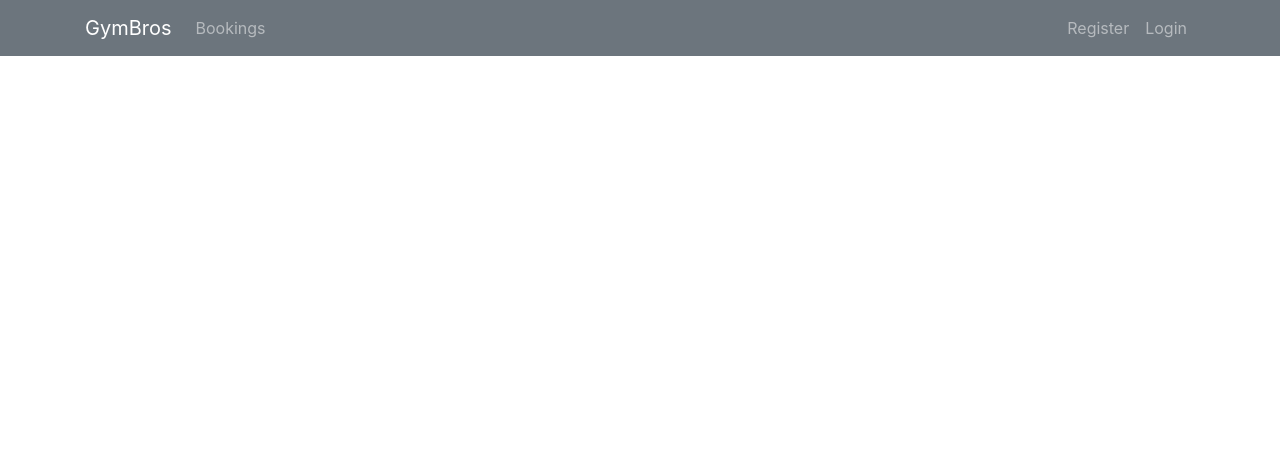
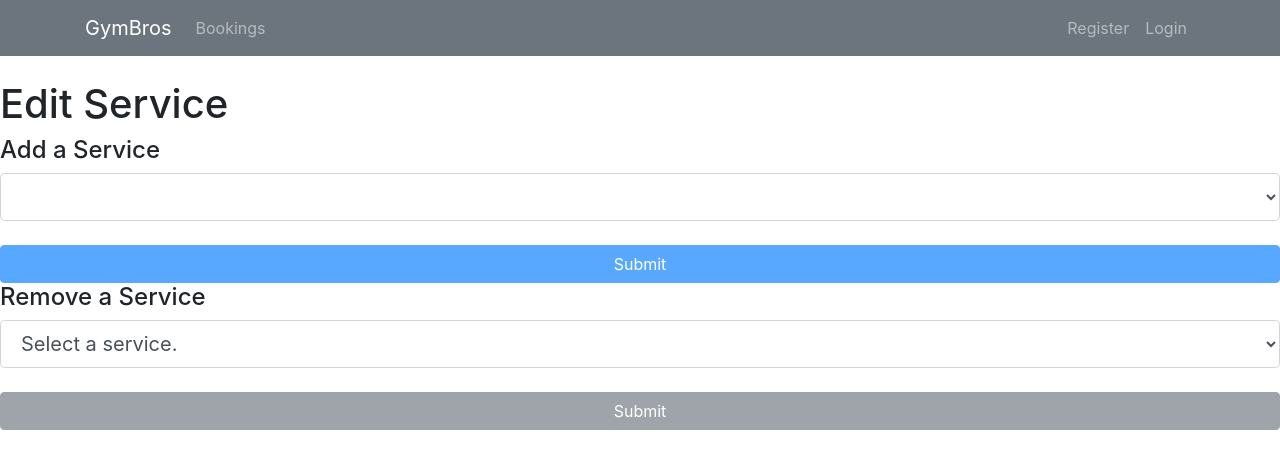
Before and after one commit to RMIT-SEPT/majorproject-9-mon-15-30-4, a React (Create React App) app in the folder FrontEnd/react-front-end/: page /ChangeService in a window 1280 px wide. Shown: the top 468 px of the page. Built offline with nearby package versions, Linux system fonts and the light colour scheme; no server answers.

Commit message:
Edit Service Front end page created, need to link updates to backend and create a way to get employeeId

```diff
--- a/FrontEnd/react-front-end/src/App.js
+++ b/FrontEnd/react-front-end/src/App.js
@@ -9,6 +9,7 @@ import Home from './components/Home';
 import Customer from "./components/Customer/Customer";
 import Register from './components/Register/Register';
 import AddBooking from "./components/Bookings/AddBooking";
+import Service from "./components/Service/Service";
 
 
 function App() {
@@ -25,6 +26,7 @@ function App() {
         <Route exact path="/Bookings" component = { AddBooking } />
         <Route exact path="/login" component = { Login } />
         <Route exact path = "/register" component = {Register}/>
+        <Route exact path = "/ChangeService" component = {Service}/>
         </div>
     </Router>
   );
--- a/FrontEnd/react-front-end/src/components/Layout/Header.js
+++ b/FrontEnd/react-front-end/src/components/Layout/Header.js
@@ -1,6 +1,5 @@
 import React, { Component } from 'react'
 import {Link} from "react-router-dom";
-import LoginService from '../../services/loginService'
 import RegisterButton from '../Register/RegisterButton'
 import BookingsButton from "../Bookings/BookingsButton";
 
--- /dev/null
+++ b/FrontEnd/react-front-end/src/components/Service/Service.js
@@ -0,0 +1,164 @@
+import React, { Component } from 'react'
+import servicesService from "../../services/servicesService"
+class Service extends Component
+{
+    constructor(props)
+    {
+        super(props);
+        this.state = {
+            employeeId: "2",//1 is used for testing. Need to know how to parse emploeeeId from previous page
+
+            serviceId: "",
+            services: [],
+            serviceIdRemove:"",
+            employeeServices: [],
+            servicePlaceholder: "Select a service.",
+            serviceSelected: false,
+            serviceSelectedRemoval: false,
+        };
+
+        this.updateServices = this.updateServices.bind(this);
+
+        this.onChange = this.onChange.bind(this);
+        this.onSubmit = this.onSubmit.bind(this);
+
+        this.onChangeRemoval = this.onChangeRemoval.bind(this);
+        this.onSubmitRemoval = this.onSubmitRemoval(this);
+    }
+
+    componentDidMount() {
+        this.updateServices();
+    }
+
+    makeOption = function (X) {
+        return <option key={"itemId" + X}>{X}</option>;
+    };
+
+    updateServices()
+    {
+        servicesService.getAll()
+            .then( response =>
+            {
+                console.log(response);
+                for (const responseElement of response["data"])
+                {
+
+                    servicesService.getById(responseElement["id"]).then(response =>
+                    {
+                        this.setState({
+                            services: [...this.state.services,
+                                response["data"]["name"]]
+                        });
+                    }).catch(e => {
+                        console.log(e);
+                    });
+                }
+            })
+            .catch(e => {
+                console.log(e);
+            });
+
+            servicesService.getByEmployeeId(this.state.employeeId)
+            .then( response =>
+                {
+                    for(const responseElement of response["data"])
+                    {
+                        servicesService.getById(responseElement["id"]).then(response =>
+                            {
+                                this.setState({
+                                    employeeServices: [...this.state.employeeServices,
+                                        response["data"]["name"]]
+                                });
+                            }).catch(e => {
+                                console.log(e);
+                            });
+                    }
+                })
+            .catch(e => {
+                console.log(e);
+            });
+
+    }
+
+    onChange(e)
+    {
+        this.setState({[e.target.name]: e.target.value});
+
+        if (this.state.serviceId !== "")
+        {
+            this.setState({serviceSelected: true});
+
+        }
+
+
+    }
+
+    onChangeRemoval(e)
+    {
+        this.setState({[e.target.name]: e.target.value});
+
+        if (this.state.serviceIdRemove !== "")
+        {
+            this.setState({serviceSelectedRemoval: true});
+        }
+    }
+
+    onSubmitRemoval(e)
+    {
+        // e.preventDefault();
+        console.log(this.state.serviceIdRemove);
+    }
+    onSubmit(e)
+    {
+        e.preventDefault();
+        console.log(this.state.serviceId);
+    }
+
+    render()
+    {
+        const services = this.state.services.filter((v, i, a) => a.indexOf(v) === i)
+            .toString().split(",");
+        let serviceSelect = <select className="form-control form-control-lg "
+                                    name="serviceId"
+                                    value={this.state.serviceId}
+                                    onChange={this.onChange}>
+            <option default>{this.state.servicePlaceholder}</option>
+            {services.map(this.makeOption)}</select>;
+
+        const employeeServices = this.state.employeeServices;
+        let serviceSelectRemoval = <select className = "form-control form-control-lg "
+                                    name="serviceIdRemove"
+                                    value={this.state.serviceIdRemove}
+                                    onChange = {this.onChangeRemoval}>
+                                    <option default> {this.state.servicePlaceholder}</option>
+                                    {employeeServices.map(this.makeOption)}</select>;
+
+        return (
+            <div>
+                <h1>Edit Service</h1>
+                    <h4>Add a Service</h4>
+                    {<form onSubmit = {this.onSubmit}>
+                        <div className="form-group">
+                            {serviceSelect}
+                        </div>
+
+                        <input type="submit" className="btn btn-primary btn-block mt-4"
+                                       disabled={!this.state.serviceSelected}>
+                        </input>
+                    </form> }
+                    <h4>Remove a Service</h4>
+                    <form onSubmit = {this.onSubmitRemoval}>
+                        <div className="form-group">
+                            {serviceSelectRemoval}
+                        </div>
+                        <input type="submit" className="btn btn-secondary btn-block mt-4"
+                                       disabled={!this.state.serviceSelectedRemoval}>
+                        </input>
+                    </form>
+
+            </div>
+        )
+    }
+}
+
+export default Service;
--- a/FrontEnd/react-front-end/src/services/registerService.js
+++ b/FrontEnd/react-front-end/src/services/registerService.js
@@ -1,5 +1,4 @@
 
-import http from "../http-common";
 import Axios from "axios";
 
 class RegisterService
--- a/FrontEnd/react-front-end/src/services/servicesService.js
+++ b/FrontEnd/react-front-end/src/services/servicesService.js
@@ -17,5 +17,10 @@ class ServiceDataService {
         return http.get("/services/fetch/" + id + "/" +name);
     }
 
+    getByEmployeeId(id)
+    {
+        return http.get("/services/employee/" + id);
+    }
+
 }
 export default new ServiceDataService();
```
Also changed, not shown: FrontEnd/react-front-end/src/components/Bookings/AddBooking.js (+10 -5 lines), 31 other files (tests, documents, lock files or other folders).
